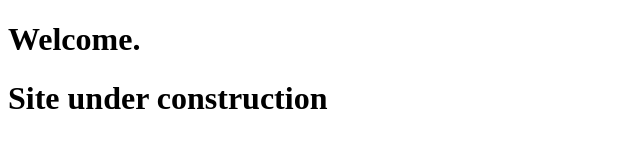
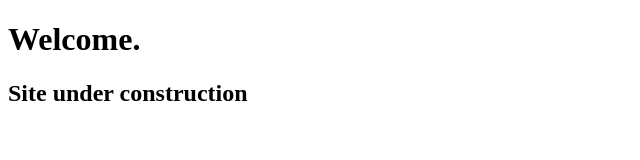
Before and after one commit to debuglaboratory/debuglaboratory, a plain HTML site: page index.html in a window 1280 px wide. Shown: the whole page, without its empty margins (0-640 px from the left). Drawn offline with Linux system fonts and the light colour scheme.

Commit message:
h2 again

```diff
--- a/index.html
+++ b/index.html
@@ -1,12 +1,12 @@
 <!DOCTYPE html>
 <html>
 <head>
-    <title>Welcome!</title>
+    <title>Debug Lab</title>
 </head>
 <body>
 
 <h1>Welcome.</h1>
-<h1>Site under construction</h1>
+<h2>Site under construction</h2>
 
 </body>
 </html>
```
